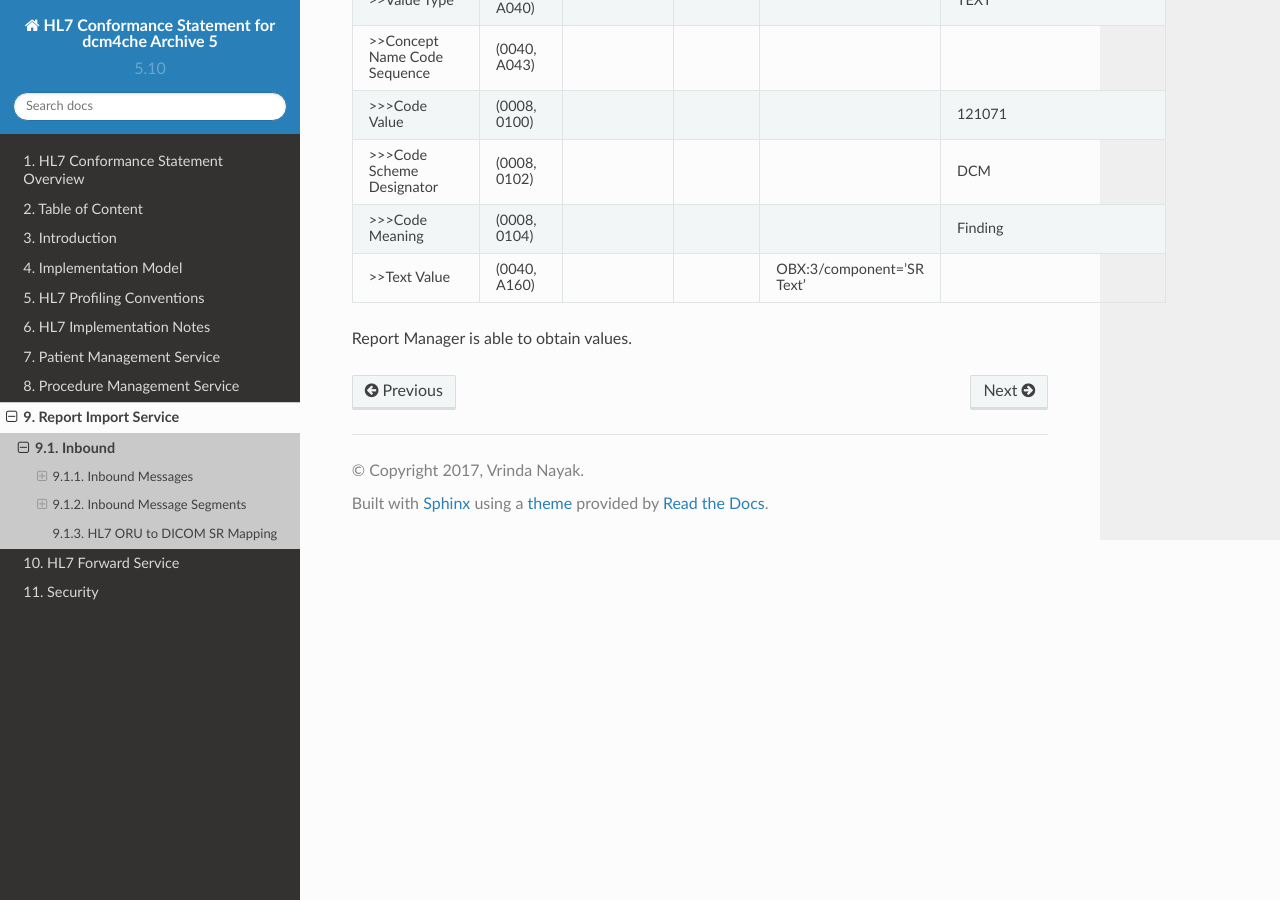
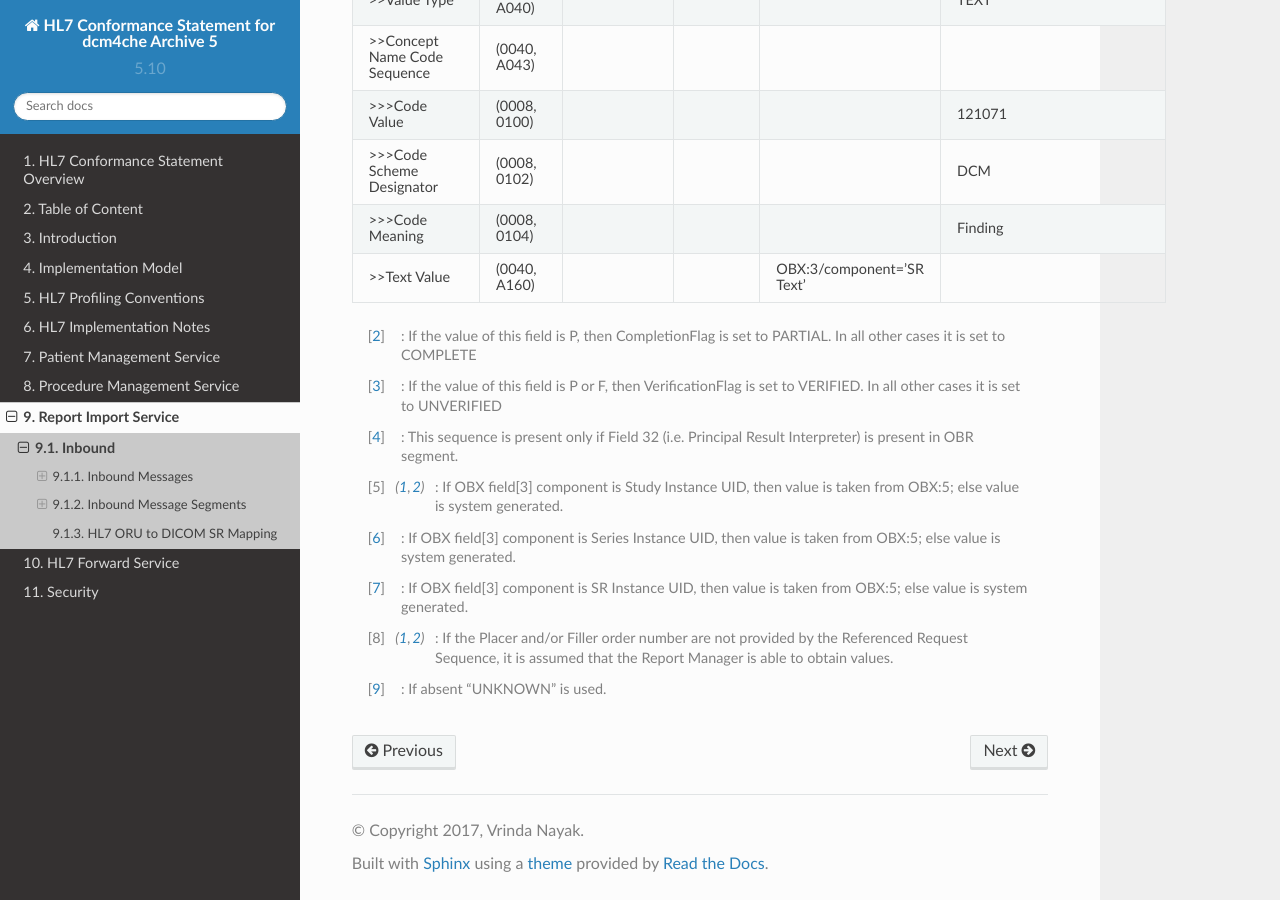
Before and after one commit to dcm4che/dcm4chee-arc-hl7cs, a Sphinx documentation site: the page built from source/oru/inbound.rst, in a window 1280 px wide and 900 px high, scrolled down 10563 px. Built offline with Sphinx 7.4.7 and the Read the Docs theme 2.0.0, drawn with Linux system fonts in a browser that asks for light colours; some of the changed lines change nothing that is shown; some of the changed text lies outside the part shown.

Commit message:
oru spec update : add links to notes

```diff
--- a/source/oru/inbound.rst
+++ b/source/oru/inbound.rst
@@ -246,9 +246,9 @@
    Accession Number, "(0008, 0050)", Placer field 1, 00251, OBR:18
    SOP Class UID, "(0008, 0016)",,,, 1.2.840.10008.5.1.4.1.1.88.11
    Modality, "(0008, 0060)",,,, SR
-   SOP Instance UID, "(0008, 0018)",,, OBX[1]:5, [#Note 6]_
-   Study Instance UID, "(0020, 000D)",,, OBX[2]:5, [#Note 4]_
-   Series Instance UID, "(0020, 000E)",,, OBX[3]:5, [#Note 5]_
+   SOP Instance UID, "(0008, 0018)",,, OBX[1]:5, [#Note6]_
+   Study Instance UID, "(0020, 000D)",,, OBX[2]:5, [#Note4]_
+   Series Instance UID, "(0020, 000E)",,, OBX[3]:5, [#Note5]_
    Instance Number, "(0020, 0013)",,,, 1
    Value Type, "(0040, A040)",,,, CONTAINER
    Continuity Of Content, "(0040, A050)",,,, SEPARATE
@@ -258,20 +258,20 @@
    >>Code Meaning, "(0008, 0104)",,,, Radiology Report
    Verifying Observer Sequence, "(0040, A073)"
    >Verifying Organization, "(0040, A027)",,,, Default Value : Verifying Organization
-   >Verifying Observer Name, "(0040, A075)", Principal Result Interpreter, 00264, OBR:32, [#Note 8]_
+   >Verifying Observer Name, "(0040, A075)", Principal Result Interpreter, 00264, OBR:32, [#Note8]_
    >Verification DateTime, "(0040, A030)", Observation Date/Time, 00241, OBR:7
    Referenced Request Sequence, "(0040, A370)"
-   >Study Instance UID, "(0020, 000D)",,, OBX[1]:5, [#Note 4]_
+   >Study Instance UID, "(0020, 000D)",,, OBX[1]:5, [#Note4]_
    >Requested Procedure Description, "(0032, 1060)", Universal Service ID, 00238, OBR:4.2
    >Requested Procedure Code Sequence, "(0032, 1064)", Universal Service ID
    >>Code Value, "(0008, 0100)",, 00238.1, OBR:4.1
    >>Code Scheme Designator, "(0008, 0102)",, 00238.3, OBR:4.3
    >>Code Meaning, "(0008, 0104)",, 00238.2, OBR:4.2
-   >Placer Order Number Imaging Service Request, "(0040, 2016)", Placer Order Number, 00216, OBR:2, [#Note 7]_
-   >Filler Order Number Imaging Service Request, "(0040, 2017)", Filler Order Number, 00217, OBR:3, [#Note 7]_
-   Completion Flag, "(0040, A491)", Result Status, 00258, OBR:25, [#Note 1]_
-   Verification Flag, "(0040, A493)", Result Status, 00258, OBR:25, [#Note 2]_
-   Content Sequence, "(0040, A730)",,,, [#Note 3]_
+   >Placer Order Number Imaging Service Request, "(0040, 2016)", Placer Order Number, 00216, OBR:2, [#Note7]_
+   >Filler Order Number Imaging Service Request, "(0040, 2017)", Filler Order Number, 00217, OBR:3, [#Note7]_
+   Completion Flag, "(0040, A491)", Result Status, 00258, OBR:25, [#Note1]_
+   Verification Flag, "(0040, A493)", Result Status, 00258, OBR:25, [#Note2]_
+   Content Sequence, "(0040, A730)",,,, [#Note3]_
    Item 1
    >Relationship Type, "(0040, A010)",,,, HAS CONCEPT MOD
    >Value Type, "(0040, A040)",,,, CODE
@@ -320,19 +320,19 @@
    >>Text Value, "(0040, A160)",,, OBX:3/component='SR Text'
 
 
-.. [#Note 1] : If the value of this field is P, then CompletionFlag is set to PARTIAL. In all other cases it is set to COMPLETE
+.. [#Note1] : If the value of this field is P, then CompletionFlag is set to PARTIAL. In all other cases it is set to COMPLETE
 
-.. [#Note 2] : If the value of this field is P or F, then VerificationFlag is set to VERIFIED. In all other cases it is set to UNVERIFIED
+.. [#Note2] : If the value of this field is P or F, then VerificationFlag is set to VERIFIED. In all other cases it is set to UNVERIFIED
 
-.. [#Note 3] : This sequence is present only if Field 32 (i.e. Principal Result Interpreter) is present in OBR segment.
+.. [#Note3] : This sequence is present only if Field 32 (i.e. Principal Result Interpreter) is present in OBR segment.
 
-.. [#Note 4] : If OBX field[3] component is Study Instance UID, then value is taken from OBX:5; else value is system generated.
+.. [#Note4] : If OBX field[3] component is Study Instance UID, then value is taken from OBX:5; else value is system generated.
 
-.. [#Note 5] : If OBX field[3] component is Series Instance UID, then value is taken from OBX:5; else value is system generated.
+.. [#Note5] : If OBX field[3] component is Series Instance UID, then value is taken from OBX:5; else value is system generated.
 
-.. [#Note 6] : If OBX field[3] component is SR Instance UID, then value is taken from OBX:5; else value is system generated.
+.. [#Note6] : If OBX field[3] component is SR Instance UID, then value is taken from OBX:5; else value is system generated.
 
-.. [#Note 7] : If the Placer and/or Filler order number are not provided by the Referenced Request Sequence, it is assumed that the
-Report Manager is able to obtain values.
+.. [#Note7] : If the Placer and/or Filler order number are not provided by the Referenced Request Sequence, it is assumed that the
+    Report Manager is able to obtain values.
 
-.. [#Note 8] : If absent "UNKNOWN" is used.
+.. [#Note8] : If absent "UNKNOWN" is used.
```
